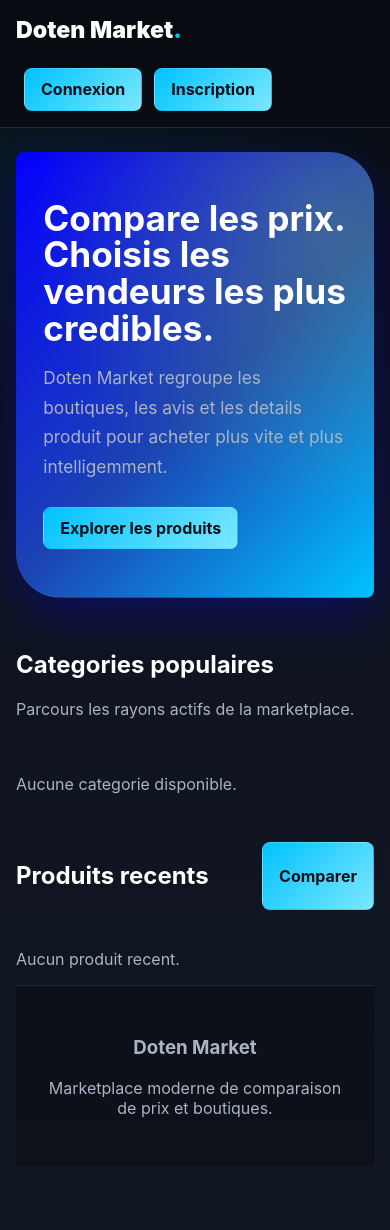
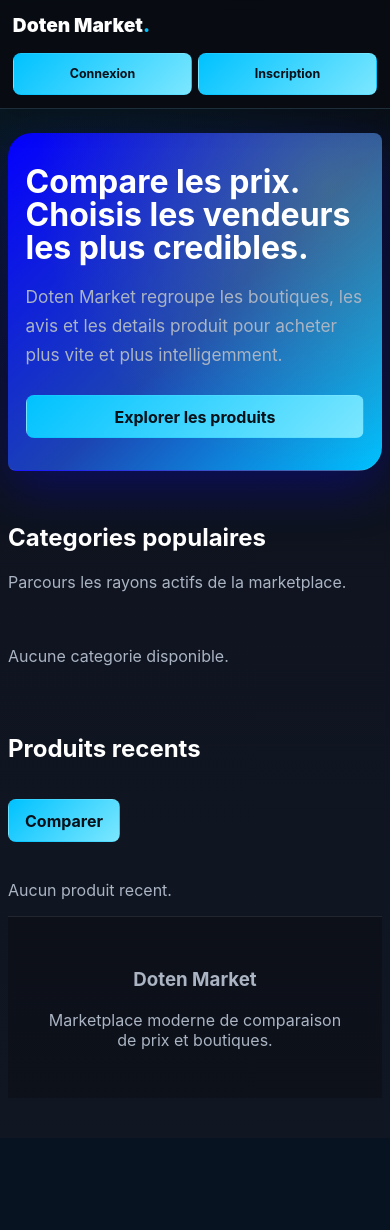
Before and after one commit to sam176521/Doten-Market, a Django app: page / in a window 390 px wide. After the commit the page ends 1050 px from the top, so only its background shows below. Run offline with Django 5.2, Linux system fonts and the light colour scheme; data that the repository does not hold is empty.

Commit message:
@Ben20060714 Correction des éléments du front

```diff
--- a/static/css/style.css
+++ b/static/css/style.css
@@ -723,6 +723,244 @@ footer {
     }
 }
 
+/* Mise en page responsive */
+html {
+    overflow-x: hidden;
+}
+
+main,
+section,
+article,
+.dashboard-panel,
+.detail-panel {
+    min-width: 0;
+}
+
+.hero-content,
+.page-head > *,
+.detail-hero > *,
+.dashboard-hero > * {
+    min-width: 0;
+}
+
+.hero-content h1,
+h1,
+h2,
+h3,
+p {
+    overflow-wrap: anywhere;
+}
+
+.detail-media,
+.detail-medias {
+    min-width: 0;
+}
+
+.detail-media img,
+.detail-medias img {
+    height: min(610px, 48vw);
+    min-height: 280px;
+}
+
+.product-card img,
+.shop-card img,
+.category-card img {
+    aspect-ratio: 4 / 3;
+    height: auto;
+}
+
+.product-card > a:first-child,
+.shop-card > a:first-child,
+.category-card > a:first-child {
+    display: block;
+}
+
+@media (max-width: 1100px) {
+    .navbar {
+        gap: 0.75rem;
+        padding-inline: 1.25rem;
+    }
+
+    .nav-links,
+    .bouton_con_log {
+        gap: 0.35rem;
+    }
+
+    .nav-links a,
+    .link_connexion {
+        padding-inline: 0.55rem;
+        font-size: 0.84rem;
+    }
+
+    .container {
+        width: min(100% - 2rem, 1040px);
+    }
+
+    .filters-form {
+        grid-template-columns: repeat(3, minmax(0, 1fr));
+    }
+
+    .filters-form input:first-child,
+    .filters-form button {
+        grid-column: span 3;
+    }
+}
+
+@media (max-width: 820px) {
+    .navbar {
+        display: grid;
+        grid-template-columns: minmax(0, 1fr) auto auto;
+        align-items: center;
+    }
+
+    .logo h2 {
+        font-size: 1.2rem;
+    }
+
+    .nav-links {
+        z-index: 30;
+        max-height: calc(100vh - 80px);
+        overflow-y: auto;
+    }
+
+    .container {
+        width: min(100% - 1.5rem, 720px);
+        padding-bottom: 2.5rem;
+    }
+
+    .hero {
+        min-height: 360px;
+        padding: 2.5rem 1.5rem;
+        border-radius: 24px 8px 24px 8px;
+    }
+
+    .hero-content h1 {
+        font-size: clamp(2rem, 8vw, 3.5rem);
+    }
+
+    .page-head,
+    .detail-hero,
+    .dashboard-hero {
+        grid-template-columns: 1fr;
+        align-items: start;
+    }
+
+    .page-head .link,
+    .dashboard-hero > div:last-child {
+        justify-self: start;
+    }
+
+    .detail-layout {
+        grid-template-columns: 1fr;
+    }
+
+    .detail-media img,
+    .detail-medias img {
+        height: min(480px, 70vw);
+        min-height: 220px;
+    }
+
+    .filters-form {
+        grid-template-columns: 1fr 1fr;
+    }
+
+    .filters-form input:first-child,
+    .filters-form button {
+        grid-column: 1 / -1;
+    }
+
+    .custom-table {
+        font-size: 0.9rem;
+    }
+
+    .custom-table th,
+    .custom-table td {
+        white-space: nowrap;
+    }
+}
+
+@media (max-width: 560px) {
+    .navbar {
+        grid-template-columns: minmax(0, 1fr) auto;
+        padding: 0.8rem;
+    }
+
+    .bouton_con_log {
+        grid-column: 1 / -1;
+        width: 100%;
+        margin: 0.25rem 0 0;
+    }
+
+    .bouton_con_log .link_connexion {
+        flex: 1;
+        min-width: 0;
+        padding-inline: 0.5rem;
+        font-size: 0.78rem;
+    }
+
+    .container {
+        width: min(100% - 1rem, 520px);
+        padding-top: 1rem;
+    }
+
+    .hero {
+        min-height: 320px;
+        padding: 2rem 1.1rem;
+    }
+
+    .hero-buttons,
+    .detail-actions,
+    .card-actions {
+        align-items: stretch;
+        flex-direction: column;
+    }
+
+    .hero-buttons > *,
+    .detail-actions > *,
+    .card-actions > * {
+        width: 100%;
+    }
+
+    .filters-form {
+        grid-template-columns: 1fr;
+    }
+
+    .filters-form input:first-child,
+    .filters-form button {
+        grid-column: auto;
+    }
+
+    .detail-panel,
+    .modal-card,
+    .dashboard-panel,
+    .card,
+    .product-card,
+    .shop-card,
+    .category-card,
+    .review-card {
+        padding: 0.85rem;
+    }
+
+    .detail-item {
+        align-items: flex-start;
+        flex-direction: column;
+        gap: 0.25rem;
+    }
+
+    .sale-row {
+        grid-template-columns: 1fr auto;
+    }
+
+    .sale-row span:last-child {
+        grid-column: 1 / -1;
+    }
+
+    .pagination {
+        gap: 0.5rem;
+        font-size: 0.9rem;
+    }
+}
+
 
 /* Hamburger Menu */
 .hamburger {
```
